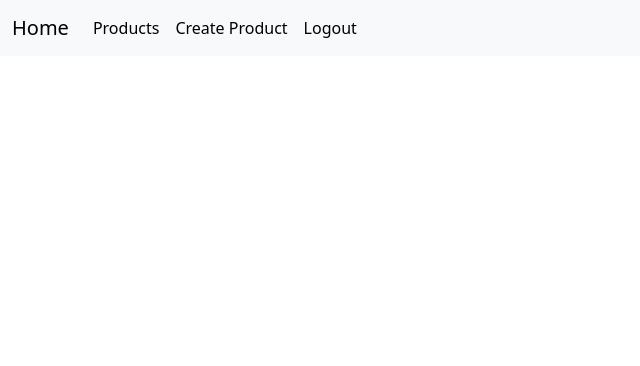
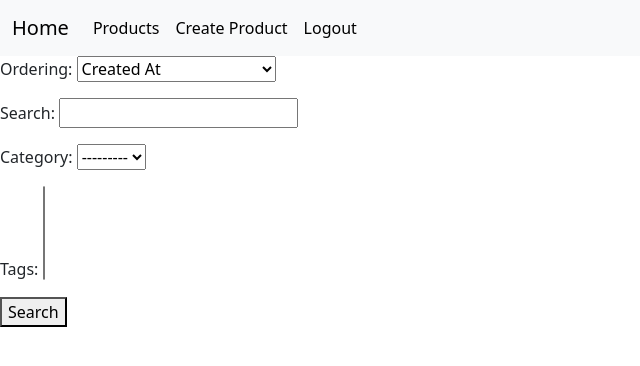
Before and after one commit to IsmarIsmazov/60-2, a Django app: page /products/ in a window 1280 px wide. Shown: the top 366 px of the page, without its empty margins (0-640 px from the left). Run offline with Django 5.2, Linux system fonts and the light colour scheme; the visitor is signed in with stand-in values (Sample User, id 1); data that the repository does not hold is empty.

Commit message:
finished 6 lesson

```diff
--- a/product/admin.py
+++ b/product/admin.py
@@ -1,7 +1,8 @@
 from django.contrib import admin
 
-from product.models import Category, Product
+from product.models import Category, Product, Tag
 
 # Register your models here.
 admin.site.register(Product)
 admin.site.register(Category)
+admin.site.register(Tag)
--- a/product/form.py
+++ b/product/form.py
@@ -1,8 +1,6 @@
 from django import forms
 
-black_list = [
-    "phone",
-]
+from product.models import Category, Tag
 
 
 class ProductFrom(forms.Form):
@@ -10,3 +8,19 @@ class ProductFrom(forms.Form):
     description = forms.CharField(max_length=1000)
     price = forms.IntegerField()
     photo = forms.ImageField()
+
+
+class SearchForm(forms.Form):
+    ordering = [
+        ("created_at", "Created At"),
+        ("updated_at", "Updated At"),
+        ("price", "Price"),
+        ("name", "Name"),
+        ("-created_at", "Created At(descinding)"),
+        ("-updated_at", "Updated At(descinding)"),
+    ]
+    search = forms.CharField(max_length=100, required=False)
+    category = forms.ModelChoiceField(queryset=Category.objects.all(), required=False)
+    tags = forms.ModelMultipleChoiceField(queryset=Tag.objects.all(), required=False)
+    ordering = forms.ChoiceField(choices=ordering, required=False)
+    # random = forms.MultipleChoiceField(choices=random_list, required=False)
--- a/product/views.py
+++ b/product/views.py
@@ -1,8 +1,9 @@
 from django.contrib.auth.decorators import login_required
+from django.db.models import Q
 from django.http import HttpResponse
 from django.shortcuts import render
 
-from .form import ProductFrom
+from .form import ProductFrom, SearchForm
 from .models import Product
 
 # Create your views here.
@@ -27,18 +28,49 @@ insert into product (name, description, price) values ('name', 'description', 10
 # PATCH - для обновления частичных данных
 # DELETE - для удаления
 
+# lt products.price < 100
+# gt prodcuts.price > 100
+# lte products.price <= 100
+# gte products.price >= 100
+
 
 def home(request):
     if request.method == "GET":
         return render(request, "base.html")
 
 
+lsit = ["123", 12, "asd", True]
+# lsit[start:stop:step]
+
+
 @login_required(login_url="/login/")
 def product_list(request):
+    products = Product.objects.all()
     if request.method == "GET":
-        products = Product.objects.all()
+        limit = 3
+        forms = SearchForm()
+        search = request.GET.get("search")
+        category = request.GET.get("category")
+        tags = request.GET.getlist("tags")
+        ordering = request.GET.get("ordering")
+        page = request.GET.get("page") if request.GET.get("page") else 1
+        if category:
+            products = products.filter(category=category)
+        if search:
+            products = products.filter(
+                Q(name__icontains=search) | Q(description__icontains=search)
+            )
+        if tags:
+            products = products.filter(tag__in=tags)
+
+        if ordering:
+            products = products.order_by(ordering)
+        max_page = range(products.count() // limit + 1)
+        products = products[limit * (int(page) - 1) : limit * int(page)]
         return render(
-            request, "products/product_list.html", context={"products": products}
+            request,
+            "products/product_list.html",
+            context={"products": products, "form": forms, "max_page": max_page[1:]},
         )
 
 
--- a/templates/products/product_list.html
+++ b/templates/products/product_list.html
@@ -1,6 +1,10 @@
 {% extends "base.html" %}
 
 {% block content %}
+<form method="GET" action="" enctype="multipart/form-data">
+    {{ form.as_p }}
+    <button type="submit">Search</button>
+</form>
 {% for product in products %}
 <div class="card" style="width: 18rem;">
     {% if product.photo %}
@@ -10,9 +14,19 @@
     {% endif %}
     <div class="card-body">
         <h5 class="card-title">name: {{product.name}}</h5>
+        <h6 class="card-title">description: {{product.description}}</h6>
         <p class="card-text">price: {{product.price}}</p>
         <a href="/products/{{product.id}}/" class="btn btn-primary">Купить</a>
     </div>
 </div>
+
 {% endfor %}
+<nav aria-label="Page navigation example">
+    <ul class="pagination">
+        {% for i in max_page%}
+        <li class="page-item"><a class="page-link" href="/products/?page={{i}}">{{i}}</a></li>
+        {% endfor %}
+
+    </ul>
+</nav>
 {% endblock content %}
```
Also changed, not shown: product/models.py (+12 -1 lines), product/migrations/0011_tag_product_tag.py (added).
